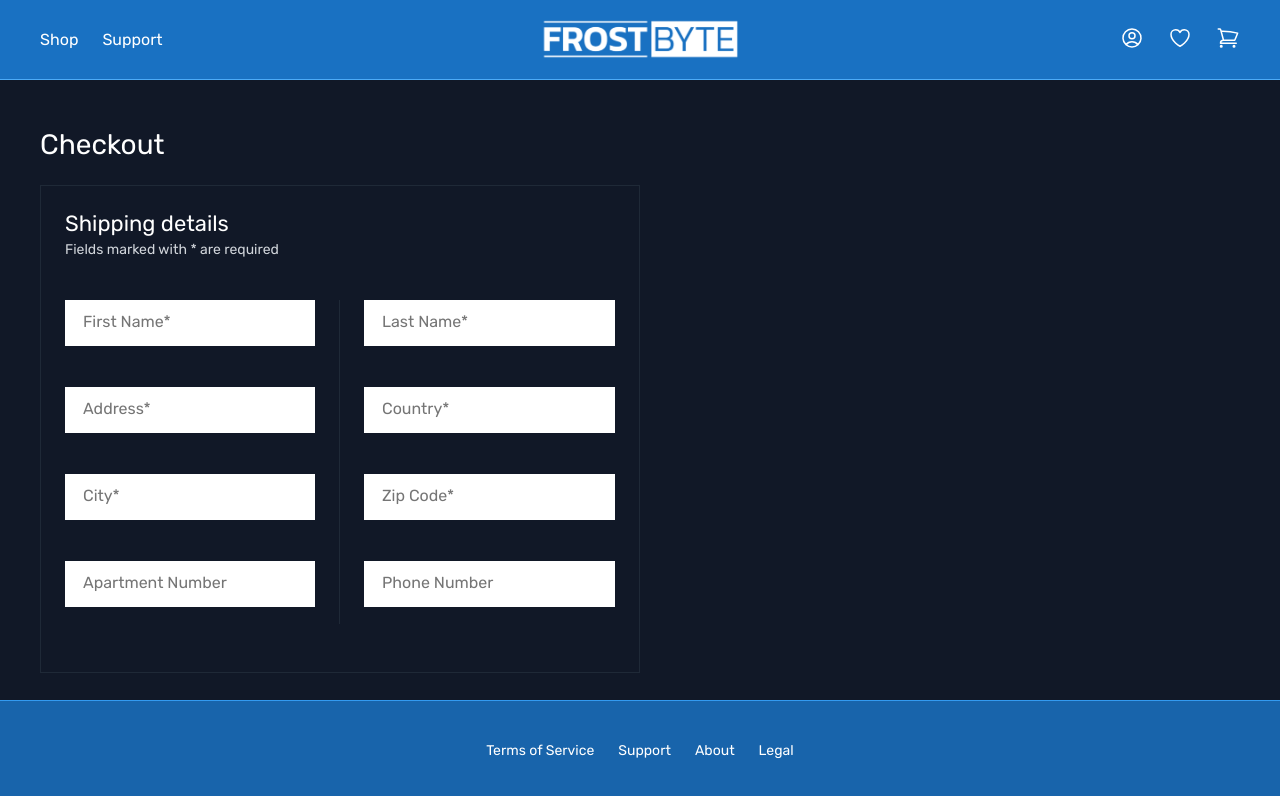
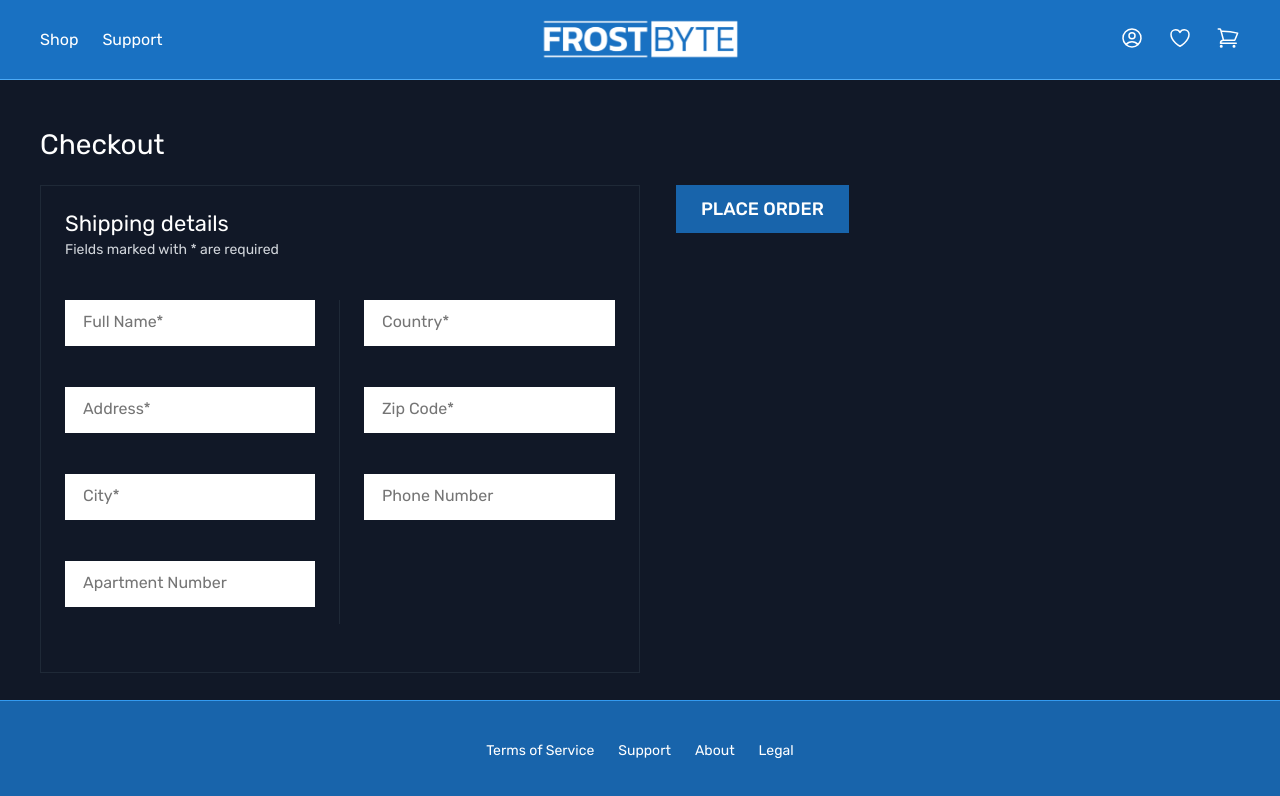
Before and after one commit to MrWalt/frostbyte, a React (Vite) app in the folder frontend/: page /checkout in a window 1280 px wide. Shown: the top 796 px of the page. Built offline with nearby package versions, Linux system fonts and the light colour scheme; what ldrs would draw is missing.

Commit message:
Create placeholder Order.jsx page

```diff
--- a/frontend/src/App.jsx
+++ b/frontend/src/App.jsx
@@ -27,6 +27,7 @@ import WishlistProvider from "./features/wishlist/WishlistContext";
 import MenuProvider from "./contexts/MenuContext";
 import Dashboard from "./pages/Dashboard";
 import ScrollToTop from "./utils/ScrollToTop";
+import Order from "./pages/Order";
 
 const queryClient = new QueryClient({
   defaultOptions: {
@@ -85,6 +86,7 @@ export default function App() {
                       <Route path="login" element={<Login />} />
                       <Route path="about" element={<About />} />
                       <Route path="legal" element={<Legal />} />
+                      <Route path="order/:orderId" element={<Order />} />
                       <Route path="*" element={<PageNotFound />} />
                     </Route>
                   </Routes>
--- a/frontend/src/features/account/Orders.jsx
+++ b/frontend/src/features/account/Orders.jsx
@@ -1,6 +1,6 @@
 import styled from "styled-components";
 import Heading from "../../ui/Heading";
-import Order from "./Order";
+import Order from "../orders/Order";
 import { useUser } from "../authentication/UserContext";
 
 const Box = styled.div`
@@ -10,7 +10,7 @@ const Box = styled.div`
   display: flex;
   flex-direction: column;
 
-  gap: 0.4rem;
+  gap: 0.8rem;
 `;
 
 export default function Orders() {
@@ -18,7 +18,7 @@ export default function Orders() {
   const { orders } = user;
   return (
     <Box>
-      <Heading variation="tertiary">Orders</Heading>
+      <Heading variation="secondary">Your Orders</Heading>
       {orders.map((order) => (
         <Order
           orderId={order.id}
--- a/frontend/src/features/checkout/PaymentDetails.jsx
+++ b/frontend/src/features/checkout/PaymentDetails.jsx
@@ -1,3 +1,9 @@
+import Button from "../../ui/Button";
+
 export default function PaymentDetails() {
-  return <div></div>;
+  return (
+    <div>
+      <Button>Place Order</Button>
+    </div>
+  );
 }
--- a/frontend/src/features/checkout/UserDetails.jsx
+++ b/frontend/src/features/checkout/UserDetails.jsx
@@ -2,6 +2,8 @@ import styled from "styled-components";
 import Input from "../../ui/Input";
 import Label from "../../ui/Label";
 import Heading from "../../ui/Heading";
+import { useUser } from "../authentication/UserContext";
+import { useState } from "react";
 
 const Box = styled.div`
   width: 50%;
@@ -47,6 +49,12 @@ const StyledInput = styled(Input)`
 `;
 
 export default function UserDetails() {
+  const { user } = useUser();
+  const [fullName, setFullName] = useState(user.name);
+  const [address, setAddress] = useState(user.address);
+  const [country, setCountry] = useState(user.country);
+  const [city, setCity] = useState(user.city);
+
   return (
     <Box>
       <TextBox>
@@ -58,16 +66,20 @@ export default function UserDetails() {
           <StyledInput
             type="text"
             variation="large"
-            placeholder="First Name*"
-            id="firstName"
+            placeholder="Full Name*"
+            id="fullName"
+            value={fullName}
+            onChange={(e) => setFullName(e.target.value)}
           />
-          <Label htmlFor="firstName">First Name*</Label>
+          <Label htmlFor="fullName">Full Name*</Label>
 
           <StyledInput
             type="text"
             variation="large"
             placeholder="Address*"
             id="address"
+            value={address}
+            onChange={(e) => setAddress(e.target.value)}
           />
           <Label htmlFor="address">Address*</Label>
 
@@ -76,6 +88,8 @@ export default function UserDetails() {
             variation="large"
             placeholder="City*"
             id="city"
+            value={city}
+            onChange={(e) => setCity(e.target.value)}
           />
           <Label htmlFor="city">City*</Label>
 
@@ -88,10 +102,14 @@ export default function UserDetails() {
           <Label htmlFor="aptNumber">Apartment Number</Label>
         </div>
         <div>
-          <StyledInput type="text" variation="large" placeholder="Last Name*" />
-          <Label htmlFor="lastName">Last Name*</Label>
-
-          <StyledInput type="text" variation="large" placeholder="Country*" />
+          <StyledInput
+            type="text"
+            variation="large"
+            placeholder="Country*"
+            id="country"
+            value={country}
+            onChange={(e) => setCountry(e.target.value)}
+          />
           <Label htmlFor="country">Country*</Label>
 
           <StyledInput type="text" variation="large" placeholder="Zip Code*" />
--- a/frontend/src/features/account/Order.jsx
+++ b/frontend/src/features/orders/Order.jsx
@@ -1,15 +1,16 @@
 import styled, { css } from "styled-components";
 import Price from "../../ui/Price";
+import { Link } from "react-router-dom";
 
-const Box = styled.div`
+const StyledLink = styled(Link)`
   width: 100%;
-  height: 10rem;
+  height: 12rem;
 
   display: flex;
   flex-direction: column;
   justify-content: space-between;
 
-  padding: 0.8rem 1.2rem;
+  padding: 1.2rem 1.6rem;
 
   border: 1px solid var(--color-grey-800);
 
@@ -43,8 +44,8 @@ const OrderStatus = styled.span`
   display: inline-block;
 
   position: absolute;
-  bottom: 0.8rem;
-  right: 0.8rem;
+  bottom: 1.2rem;
+  right: 1.2rem;
 
   ${(props) =>
     props.status === "Shipped" &&
@@ -66,8 +67,8 @@ const Date = styled.span`
   font-style: italic;
 
   position: absolute;
-  top: 0.8rem;
-  right: 0.8rem;
+  top: 1.2rem;
+  right: 1.2rem;
 `;
 
 export default function Order({
@@ -78,7 +79,7 @@ export default function Order({
   date,
 }) {
   return (
-    <Box>
+    <StyledLink to={`/order/${orderId}`}>
       <div>
         <div>
           <span>Order ID: </span>
@@ -88,9 +89,9 @@ export default function Order({
         <OrderItems>{orderItems.join(", ")}</OrderItems>
       </div>
 
-      <Price price={totalPrice} size="small" />
+      <Price price={totalPrice} size="medium" />
 
       <Date>{date}</Date>
-    </Box>
+    </StyledLink>
   );
 }
--- /dev/null
+++ b/frontend/src/pages/Order.jsx
@@ -0,0 +1,21 @@
+import { useParams } from "react-router-dom";
+import Section from "../ui/Section";
+import styled from "styled-components";
+import Heading from "../ui/Heading";
+
+const Container = styled.div`
+  width: 90rem;
+  margin: 0 auto;
+`;
+
+export default function Order() {
+  const { orderId } = useParams();
+
+  return (
+    <Section>
+      <Container>
+        <Heading variation="secondary">Order {orderId}</Heading>
+      </Container>
+    </Section>
+  );
+}
```
